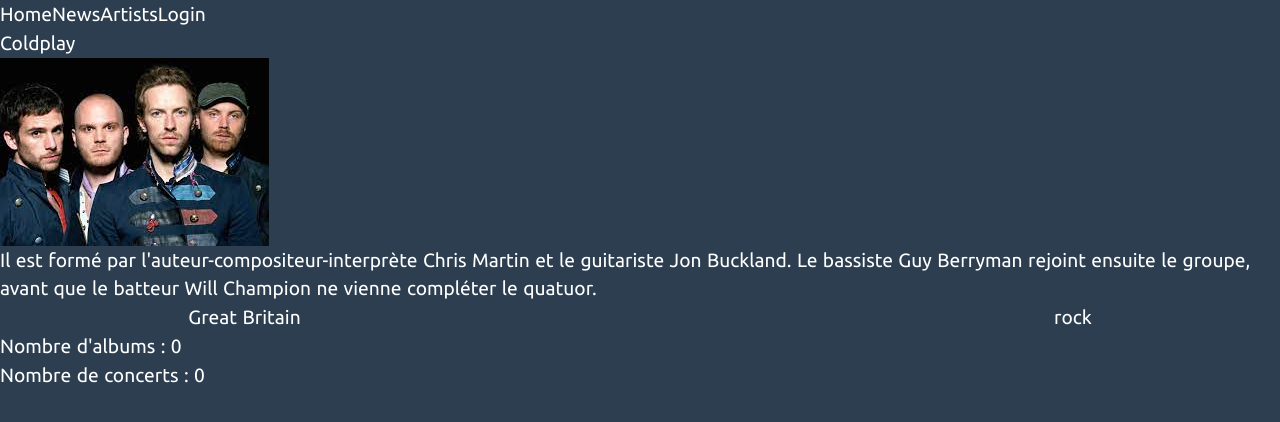
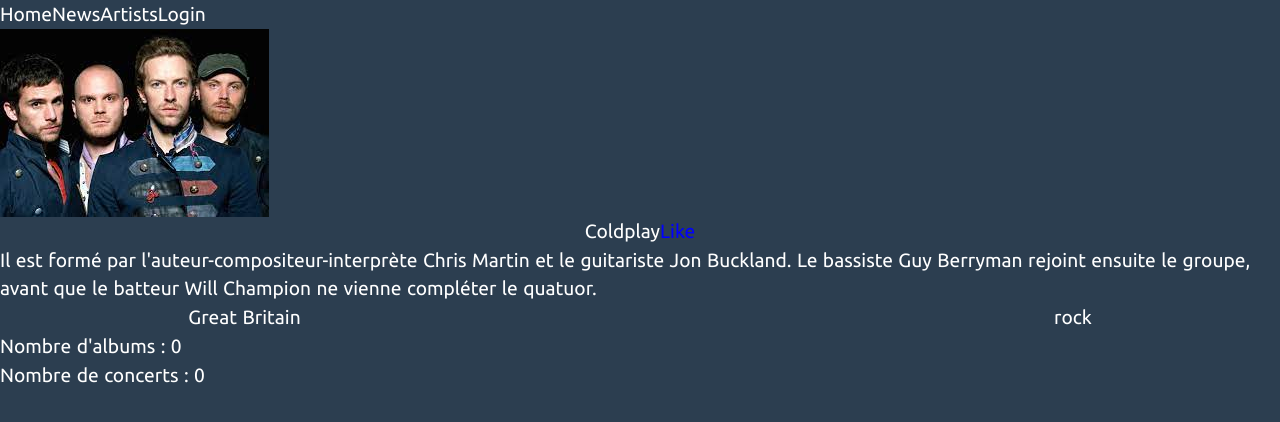
Before and after one commit to c-noblet/musik-news, a Nuxt app: page /artist/1 in a window 1280 px wide. Shown: the top 422 px of the page. Built offline with nearby package versions, Linux system fonts and the light colour scheme; data requests are answered from the project's data file.

Commit message:
Ajout de la fonctionnalité like

```diff
--- a/assets/scss/style.scss
+++ b/assets/scss/style.scss
@@ -5,8 +5,7 @@
 
 
 .artist-card {
-  width: 20rem;
-  height: 17rem;
+  margin: 1rem;
   img {
     width: 15rem;
     height: 15rem;
--- a/pages/artist/_id.vue
+++ b/pages/artist/_id.vue
@@ -1,7 +1,17 @@
 <template>
   <div>
-    <h1>{{ artist.name }}</h1>
     <img :src="artist.avatar" alt="Avatar de l'artiste/groupe">
+    <div class="flex flex-row justify-center items-center">
+      <h1>{{ artist.name }}</h1>
+      <button
+        :disabled="!isAuth"
+        @click="like()"
+        :class="btnLikeClassName"
+      >
+        <!-- TODO : replace libelle by font awesome or svg -->
+        {{ btnLikeLibelle }}
+      </button>
+    </div>
     <p>{{ artist.description }}</p>
     <div class="flex flex-row justify-around items-center">
       <span>{{ artist.origin }}</span>
@@ -45,27 +55,50 @@ export default {
         name: null
       },
       albums: [],
-      concerts: []
+      concerts: [],
+      isAuth: false,
+      user: null,
+      btnLikeClassName: 'btn-like-artist',
+      btnLikeLibelle: 'Like',
+      alreadyLiked: false
     }
   },
+  created () {
+    this.isAuth = this.$store.getters['auth/getIsAuth']
+    this.user = this.$store.getters['auth/getUser']
+
+    this.unsubscribe = this.$store.subscribe((mutations) => {
+      if (mutations.type === 'auth/ISAUTH') {
+        this.isAuth = mutations.payload
+      } else if (mutations.type === 'auth/USER') {
+        this.user = mutations.payload
+      } else if (mutations.type === 'artist/ARTIST') {
+        this.artist = mutations.payload
+        this.fetchGenre(this.artist.genreId)
+        this.fetchAlbums(this.artist.id)
+        this.fetchConcerts(this.artist.id)
+      } else if (mutations.type === 'genre/GENRE') {
+        this.genre = mutations.payload
+      } else if (mutations.type === 'album/ALBUMS') {
+        this.albums = mutations.payload
+      } else if (mutations.type === 'concert/CONCERTS') {
+        this.concerts = mutations.payload
+      }
+    })
+  },
   mounted () {
+    this.fetchUserInfo()
     this.fetchArtist()
   },
   methods: {
+    fetchUserInfo () {
+      this.$store.dispatch('auth/getUserInfo')
+    },
     fetchArtist () {
-      axios.get(`http://localhost:3000/artists/${this.idArtist}`)
-        .then((response) => {
-          this.artist = response.data
-          this.fetchGenre(this.artist.genreId)
-          this.fetchAlbums(this.artist.id)
-          this.fetchConcerts(this.artist.id)
-        })
+      this.$store.dispatch('artist/getOneArtist', this.$route.params.id)
     },
     fetchGenre (id) {
-      axios.get(`http://localhost:3000/genres/${id}`)
-        .then((response) => {
-          this.genre = response.data
-        })
+      this.$store.dispatch('genre/getOneGenre', id)
     },
     fetchAlbums (idArtist) {
       axios.get(`http://localhost:3000/albums?artistId=${idArtist}`)
@@ -78,7 +111,47 @@ export default {
         .then((response) => {
           this.concerts = response.data
         })
+    },
+    like () {
+      this.$store.dispatch('auth/likeArtist', { idArtist: this.$route.params.id, remove: this.alreadyLiked })
+        .then(() => {
+          if (this.alreadyLiked) {
+            this.btnLikeClassName = 'btn-like-artist'
+            this.btnLikeLibelle = 'Like'
+            this.alreadyLiked = false
+          } else {
+            this.btnLikeClassName = 'btn-like-artist unlike'
+            this.btnLikeLibelle = 'Unlike'
+            this.alreadyLiked = true
+          }
+        })
+    }
+  },
+  watch: {
+    user () {
+      this.btnLikeClassName = 'btn-like-artist'
+      this.btnLikeLibelle = 'Like'
+      this.alreadyLiked = false
+      if (this.user) {
+        if (this.user.likes) {
+          if (this.user.likes.includes(this.$route.params.id)) {
+            this.btnLikeClassName = 'btn-like-artist unlike'
+            this.btnLikeLibelle = 'Unlike'
+            this.alreadyLiked = true
+          }
+        }
+      }
     }
   }
 }
 </script>
+
+<style scoped>
+.btn-like-artist {
+  color: blue;
+}
+
+.unlike {
+  color: red !important;
+}
+</style>
--- a/server/db.json
+++ b/server/db.json
@@ -54,7 +54,10 @@
       "password": "$2a$10$1OVuEB8JljPVEkL.xtwaluejiwa6izZVj2HNW2h/.2gS/TbJ91RbO",
       "username": "vgimonnet",
       "role": "admin",
-      "id": 9
+      "id": 9,
+      "likes": [
+        "3"
+      ]
     }
   ],
   "news": [
--- a/store/auth.js
+++ b/store/auth.js
@@ -119,5 +119,40 @@ export const actions = {
       await context.commit('USER', false)
       await context.commit('ROLE', false)
     }
+  },
+  async likeArtist (context, data) {
+    if (localStorage.getItem('musik_news_user_id') && localStorage.getItem('musik_news_token')) {
+      await axios.get(`http://localhost:3000/users/${localStorage.getItem('musik_news_user_id')}`, {
+        headers: {
+          Authorization: `Bearer ${localStorage.getItem('musik_news_token')}`
+        }
+      })
+        .then((response) => {
+          const user = response.data
+          let artistsLiked = []
+          if (user.likes) {
+            artistsLiked = user.likes
+          }
+          if (data.remove) {
+            artistsLiked.splice(artistsLiked.indexOf(data.idArtist), 1)
+          } else {
+            artistsLiked.push(data.idArtist)
+          }
+
+          return artistsLiked
+        })
+        .then((artists) => {
+          axios.patch(`http://localhost:3000/users/${localStorage.getItem('musik_news_user_id')}`,
+            {
+              likes: artists
+            },
+            {
+              headers: {
+                Authorization: `Bearer ${localStorage.getItem('musik_news_token')}`
+              }
+            }
+          )
+        })
+    }
   }
 }
```
